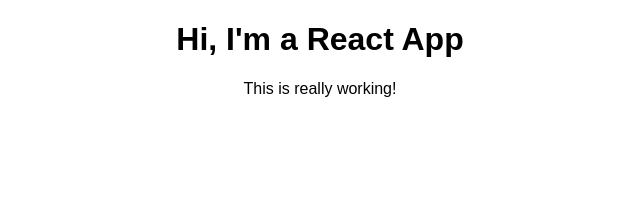
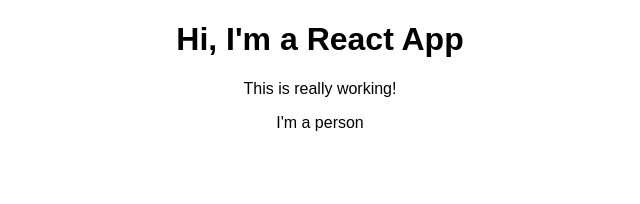
Before and after one commit to hardliver/reactPracticeUdemy, a React (Create React App) app: page / in a window 1280 px wide. Shown: the top 204 px of the page, without its empty margins (320-960 px from the left). Built offline with nearby package versions, Linux system fonts and the light colour scheme.

Commit message:
Creating a Functional Component

```diff
--- a/src/App.js
+++ b/src/App.js
@@ -1,5 +1,6 @@
 import React, { Component } from 'react';
 import './App.css';
+import Person from './Person/Person';
 
 class App extends Component {
   render() {
@@ -7,6 +8,7 @@
       <div className="App">
         <h1>Hi, I'm a React App</h1>
         <p>This is really working!</p>
+        <Person />
       </div>
     );
   }
--- /dev/null
+++ b/src/Person/Person.js
@@ -0,0 +1,7 @@
+import React, { Component } from 'react';
+
+const person = () => {
+    return <p>I'm a person</p>
+}
+
+export default person;
```
